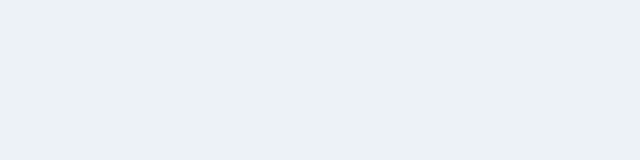
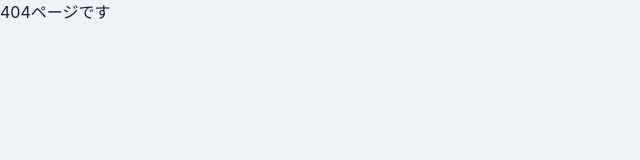
Before and after one commit to miniusaco/react-typescript-chakraUI, a React (Create React App) app: page /user_management in a window 1280 px wide. Shown: the top 160 px of the page, without its empty margins (0-640 px from the left). Built offline with nearby package versions, Linux system fonts and the light colour scheme.

Commit message:
70.ルーティングの作成

```diff
--- a/src/App.tsx
+++ b/src/App.tsx
@@ -1,4 +1,4 @@
-import { Button, ChakraProvider } from "@chakra-ui/react";
+import { ChakraProvider } from "@chakra-ui/react";
 import { BrowserRouter } from "react-router-dom";
 
 import theme from "./theme/theme";
--- /dev/null
+++ b/src/components/pages/Page404.tsx
@@ -0,0 +1,5 @@
+import { memo, VFC } from "react";
+
+export const Page404: VFC = memo(() => {
+  return <p>404ページです</p>;
+});
--- a/src/router/HomeRoutes.tsx
+++ b/src/router/HomeRoutes.tsx
@@ -1,4 +1,5 @@
 import { Home } from "../components/pages/Home";
+import { Page404 } from "../components/pages/Page404";
 import { Setting } from "../components/pages/Setting";
 import { UserManagement } from "../components/pages/UserManagement";
 
@@ -17,5 +18,10 @@ export const homeRoutes = [
     path: "/setting",
     exact: false,
     children: <Setting />
+  },
+  {
+    path: "*",
+    exact: false,
+    children: <Page404 />
   }
 ];
--- a/src/router/Router.tsx
+++ b/src/router/Router.tsx
@@ -2,7 +2,8 @@ import { memo, VFC } from "react";
 import { Route, Switch } from "react-router-dom";
 
 import { Login } from "../components/pages/Login";
-import { HomeRoutes } from "./homeRoutes";
+import { homeRoutes } from "./HomeRoutes";
+import { Page404 } from "../components/pages/Page404";
 
 export const Router: VFC = memo(() => {
   return (
@@ -26,6 +27,9 @@ export const Router: VFC = memo(() => {
           </Switch>
         )}
       />
+      <Route path="*">
+        <Page404 />
+      </Route>
     </Switch>
   );
 });
```
